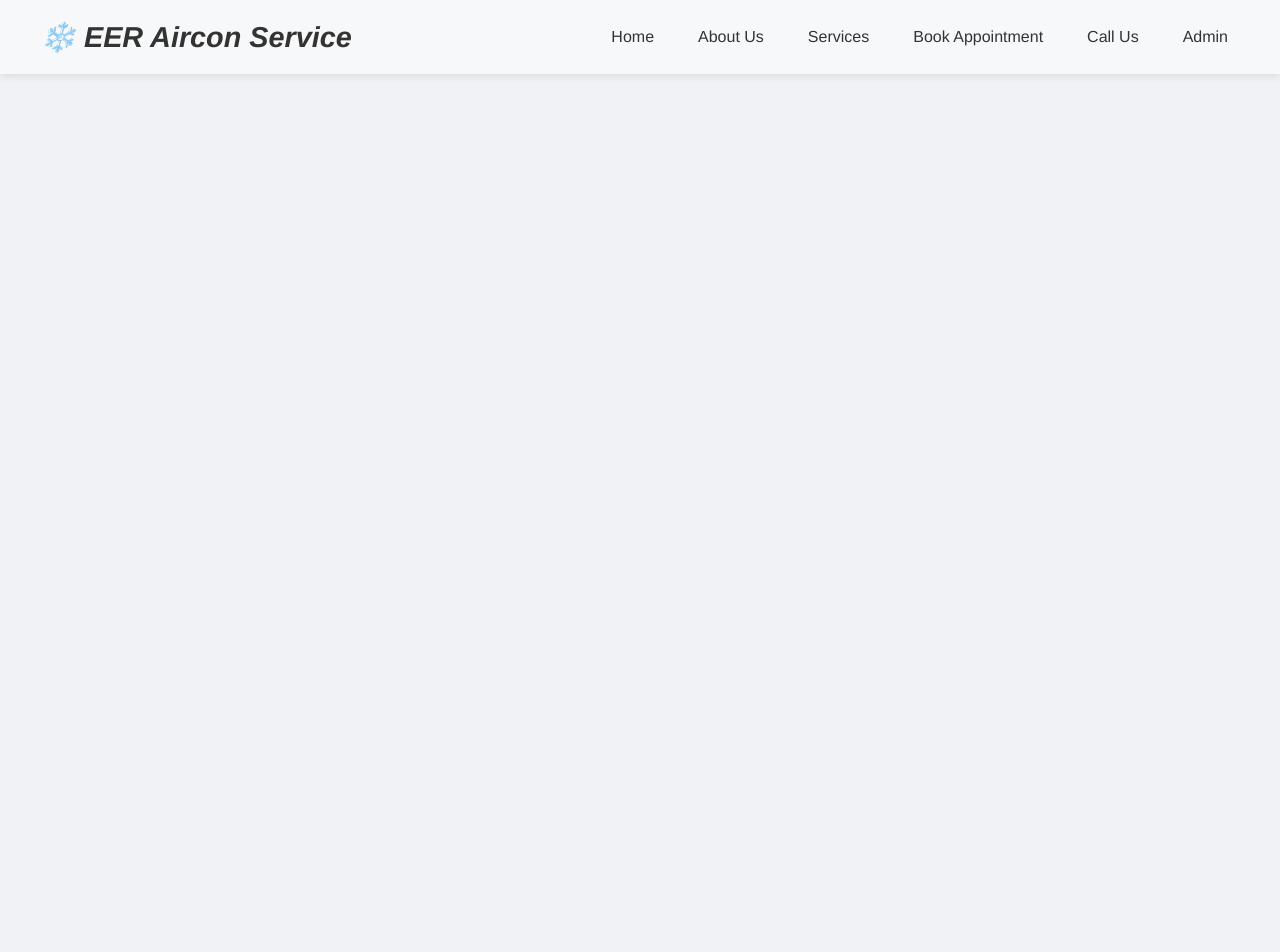
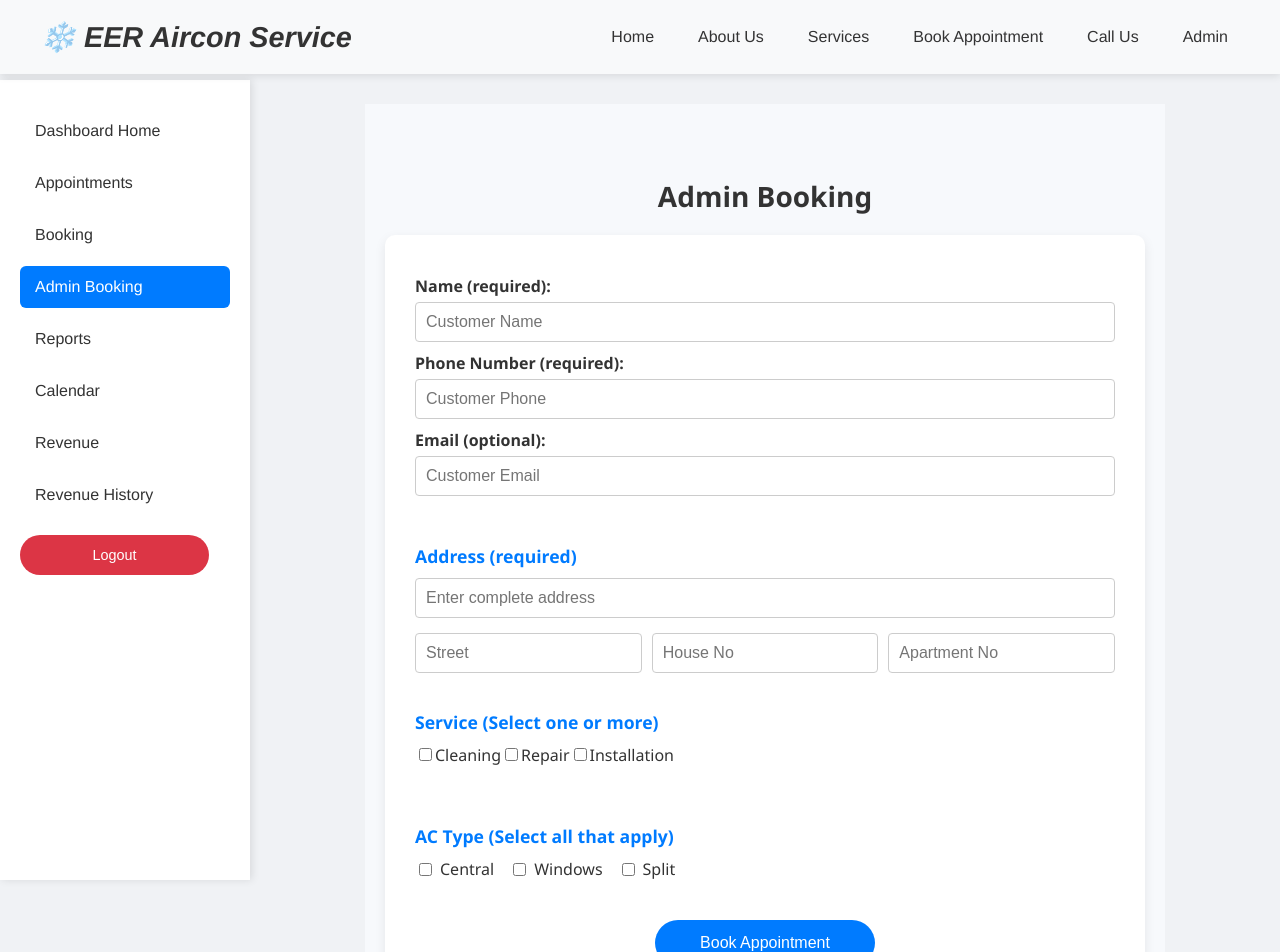
Before and after one commit to Plonteras191/FE-AC-SERVICE-SYSTEM-FINAL, a React (Vite) app in the folder ac-service/: page /admin/admin-booking in a window 1280 px wide. Shown: the top 952 px of the page. Before the commit the page ends 800 px from the top, so only its background shows below. Built offline with nearby package versions, Linux system fonts and the light colour scheme.

Commit message:
thursday

```diff
--- a/ac-service/src/App.jsx
+++ b/ac-service/src/App.jsx
@@ -18,7 +18,7 @@ import AdminReports from './admin/AdminReports';
 import AdminCalendar from './admin/AdminCalendar';
 import Revenue from './admin/Revenue';
 import RevenueHistory from './admin/RevenueHistory';
-import AdminBooking from './admin/AdminBooking'; // New AdminBooking page
+import AdminBooking from './admin/AdminBooking';
 import AdminLayout from './admin/AdminLayout';
 
 import PageWrapper from './components/PageWrapper';
@@ -44,7 +44,8 @@ const AnimatedRoutes = () => {
         <Route path="/admin" element={<AdminLayout />}>
           <Route path="dashboard" element={<PageWrapper><Dashboard /></PageWrapper>} />
           <Route path="appointments" element={<PageWrapper><AdminAppointments /></PageWrapper>} />
-          <Route path="booking" element={<PageWrapper><AdminBooking /></PageWrapper>} />
+          {/* Admin Booking route (unique path) */}
+          <Route path="admin-booking" element={<PageWrapper><AdminBooking /></PageWrapper>} />
           <Route path="reports" element={<PageWrapper><AdminReports /></PageWrapper>} />
           <Route path="calendar" element={<PageWrapper><AdminCalendar /></PageWrapper>} />
           <Route path="revenue" element={<PageWrapper><Revenue /></PageWrapper>} />
--- a/ac-service/src/admin/AdminBooking.jsx
+++ b/ac-service/src/admin/AdminBooking.jsx
@@ -1,113 +1,173 @@
-// src/admin/AdminBooking.jsx
+// src/pages/AdminBooking.jsx
 import React, { useState } from 'react';
 import { useNavigate } from 'react-router-dom';
-import '../styles/AdminBooking.css';
+import DatePicker from 'react-datepicker';
+import "react-datepicker/dist/react-datepicker.css";
+import Modal from '../components/Modal';
+import '../styles/Booking.css';
 
-// Mapping of service keys to full service names
 const serviceOptions = {
-  maintenance: "Routine Maintenance and Cleaning",
+  cleaning: "Cleaning",
   repair: "Repair",
   installation: "Installation",
 };
 
-// Mapping for aircon types (if you want to display full names, you can modify accordingly)
-const airconOptions = {
-  Central: "Central",
-  Window: "Window",
-  Split: "Split",
-};
-
 const AdminBooking = () => {
-  const [name, setName] = useState('');
-  const [phone, setPhone] = useState('');
-  const [address, setAddress] = useState('');
   const [selectedServices, setSelectedServices] = useState([]);
-  const [selectedAirconTypes, setSelectedAirconTypes] = useState([]);
+  const [serviceDates, setServiceDates] = useState({}); // Stores a date for each service
+  const [acTypes, setAcTypes] = useState([]);
+  const [isConfirmModalOpen, setIsConfirmModalOpen] = useState(false);
   const navigate = useNavigate();
 
   const handleServiceChange = (e) => {
     const { value, checked } = e.target;
     if (checked) {
-      setSelectedServices([...selectedServices, value]);
+      setSelectedServices(prev => [...prev, value]);
+      setServiceDates(prev => ({ ...prev, [value]: null }));
     } else {
-      setSelectedServices(selectedServices.filter(service => service !== value));
+      setSelectedServices(prev => prev.filter(service => service !== value));
+      setServiceDates(prev => {
+        const newDates = { ...prev };
+        delete newDates[value];
+        return newDates;
+      });
     }
   };
 
-  const handleAirconChange = (e) => {
+  const handleACTypeChange = (e) => {
     const { value, checked } = e.target;
     if (checked) {
-      setSelectedAirconTypes([...selectedAirconTypes, value]);
+      setAcTypes(prev => [...prev, value]);
     } else {
-      setSelectedAirconTypes(selectedAirconTypes.filter(type => type !== value));
+      setAcTypes(prev => prev.filter(type => type !== value));
     }
+  };
+
+  const handleServiceDateChange = (service, date) => {
+    setServiceDates(prev => ({ ...prev, [service]: date }));
   };
 
   const handleSubmit = (e) => {
     e.preventDefault();
-    // Create a booking object
+
+    // Validate that a date is selected for each chosen service
+    for (const service of selectedServices) {
+      if (!serviceDates[service]) {
+        alert(`Please select a date for ${serviceOptions[service]}.`);
+        return;
+      }
+    }
+
+    const formData = new FormData(e.target);
     const bookingData = {
-      name,
-      phone,
-      address,
-      // Map keys to full names for services
-      services: selectedServices.map(service => serviceOptions[service]),
-      airconTypes: selectedAirconTypes,
+      name: formData.get('name'),
+      phone: formData.get('phone'),
+      email: formData.get('email'),
+      completeAddress: formData.get('completeAddress'),
+      street: formData.get('street'),
+      houseNo: formData.get('houseNo'),
+      apartmentNo: formData.get('apartmentNo'),
+      services: selectedServices.map(service => ({
+        type: serviceOptions[service],
+        date: serviceDates[service] ? serviceDates[service].toISOString().slice(0, 10) : null,
+      })),
+      acTypes,
     };
-    console.log("Admin Booking Data:", bookingData);
-    alert("Booking submitted successfully!");
-    // Optionally reset the form fields:
-    setName('');
-    setPhone('');
-    setAddress('');
-    setSelectedServices([]);
-    setSelectedAirconTypes([]);
-    // You can also navigate to a confirmation page if needed:
-    // navigate('/admin/confirmation', { state: bookingData });
+
+    fetch("http://localhost/AC-SERVICE-FINAL/backend/api/booking.php", {
+      method: "POST",
+      headers: {
+        "Content-Type": "application/json",
+      },
+      body: JSON.stringify(bookingData),
+    })
+      .then(response => response.json())
+      .then(responseData => {
+        console.log("Response from backend:", responseData);
+        if (responseData.bookingId) {
+          // Open the confirmation modal on success
+          setIsConfirmModalOpen(true);
+        } else {
+          alert("Error saving booking: " + responseData.message);
+        }
+      })
+      .catch(error => {
+        console.error("Error saving booking:", error);
+      });
+  };
+
+  // Modal confirmation: when admin confirms, navigate to admin dashboard (adjust path as needed)
+  const handleModalConfirm = () => {
+    setIsConfirmModalOpen(false);
+    navigate('/admin/dashboard');
+  };
+
+  // If the admin cancels the confirmation, just close the modal (stay on current page)
+  const handleModalCancel = () => {
+    setIsConfirmModalOpen(false);
   };
 
   return (
-    <div className="admin-booking-container">
+    <div className="booking-container">
       <h2>Admin Booking</h2>
-      <form onSubmit={handleSubmit} className="admin-booking-form">
-        <div className="form-group">
-          <label htmlFor="adminName">Name:</label>
+      <div className="booking-box">
+        <form onSubmit={handleSubmit}>
+          {/* Customer Details Section */}
+          <div className="customer-details">
+            <label htmlFor="name">Name (required):</label>
             <input
               type="text"
-            id="adminName"
-            value={name}
-            onChange={(e) => setName(e.target.value)}
-            placeholder="Enter customer name"
+              id="name"
+              name="name"
+              placeholder="Customer Name"
               required
+              pattern="[A-Za-z ]+"
+              title="Name should contain only letters and spaces."
             />
-        </div>
-        <div className="form-group">
-          <label htmlFor="adminPhone">Phone Number:</label>
+
+            <label htmlFor="phone">Phone Number (required):</label>
             <input
               type="tel"
-            id="adminPhone"
-            value={phone}
-            onChange={(e) => setPhone(e.target.value)}
-            placeholder="Enter phone number"
+              id="phone"
+              name="phone"
+              placeholder="Customer Phone"
               required
               pattern="^[0-9]{11}$"
               title="Phone number must be exactly 11 digits."
             />
+
+            <label htmlFor="email">Email (optional):</label>
+            <input
+              type="email"
+              id="email"
+              name="email"
+              placeholder="Customer Email"
+            />
           </div>
-        <div className="form-group">
-          <label htmlFor="adminAddress">Address:</label>
+
+          {/* Address Section */}
+          <div className="address-section">
+            <h3>Address (required)</h3>
+            <div className="complete-address">
               <input
                 type="text"
-            id="adminAddress"
-            value={address}
-            onChange={(e) => setAddress(e.target.value)}
+                id="completeAddress"
+                name="completeAddress"
                 placeholder="Enter complete address"
                 required
               />
             </div>
-        <div className="form-group">
-          <label>Type of Service (Select one or more):</label>
-          <div className="checkbox-group">
+            <div className="address-inputs">
+              <input type="text" name="street" placeholder="Street" required />
+              <input type="text" name="houseNo" placeholder="House No" />
+              <input type="text" name="apartmentNo" placeholder="Apartment No" />
+            </div>
+          </div>
+
+          {/* Service Section */}
+          <div className="service-section">
+            <h3>Service (Select one or more)</h3>
+            <div className="service-options">
               {Object.entries(serviceOptions).map(([key, label]) => (
                 <label key={key}>
                   <input
@@ -120,25 +180,70 @@ const AdminBooking = () => {
                 </label>
               ))}
             </div>
+            {/* Date pickers for each selected service */}
+            {selectedServices.length > 0 && (
+              <div className="service-dates">
+                {selectedServices.map(service => (
+                  <div key={service} className="service-date-picker">
+                    <label>Select date for {serviceOptions[service]}:</label>
+                    <DatePicker
+                      selected={serviceDates[service]}
+                      onChange={(date) => handleServiceDateChange(service, date)}
+                      minDate={new Date()} // Allow only current and future dates
+                      placeholderText="Select a date"
+                      required
+                      dateFormat="yyyy-MM-dd"
+                    />
                   </div>
-        <div className="form-group">
-          <label>Type of Aircon (Select one or more):</label>
-          <div className="checkbox-group">
-            {Object.entries(airconOptions).map(([key, label]) => (
-              <label key={key}>
+                ))}
+              </div>
+            )}
+          </div>
+
+          {/* AC Type Section */}
+          <div className="ac-type-section">
+            <h3>AC Type (Select all that apply)</h3>
+            <div className="ac-type-options">
+              <label>
                 <input
                   type="checkbox"
-                  value={key}
-                  checked={selectedAirconTypes.includes(key)}
-                  onChange={handleAirconChange}
+                  value="Central"
+                  checked={acTypes.includes("Central")}
+                  onChange={handleACTypeChange}
                 />
-                {label}
+                Central
               </label>
-            ))}
+              <label>
+                <input
+                  type="checkbox"
+                  value="Windows"
+                  checked={acTypes.includes("Windows")}
+                  onChange={handleACTypeChange}
+                />
+                Windows
+              </label>
+              <label>
+                <input
+                  type="checkbox"
+                  value="Split"
+                  checked={acTypes.includes("Split")}
+                  onChange={handleACTypeChange}
+                />
+                Split
+              </label>
             </div>
           </div>
-        <button type="submit" className="admin-booking-submit">Submit Booking</button>
+
+          <button type="submit">Book Appointment</button>
         </form>
+      </div>
+      <Modal
+        isOpen={isConfirmModalOpen}
+        title="Booking Confirmed"
+        message="The booking has been successfully saved."
+        onConfirm={handleModalConfirm}
+        onCancel={handleModalCancel}
+      />
     </div>
   );
 };
--- a/ac-service/src/admin/AdminLayout.jsx
+++ b/ac-service/src/admin/AdminLayout.jsx
@@ -31,6 +31,11 @@ const AdminLayout = () => {
           <li>
             <NavLink to="/admin/booking" className={({ isActive }) => isActive ? 'active' : ''}>
               Booking
+            </NavLink>
+          </li>
+          <li>
+            <NavLink to="/admin/admin-booking" className={({ isActive }) => isActive ? 'active' : ''}>
+              Admin Booking
             </NavLink>
           </li>
           <li>
```
Also changed, not shown: ac-service/src/admin/AdminAppointments.jsx (+10 -7 lines), ac-service/src/styles/AdminAppointments.css (+10 -0 lines), 1 other file (tests, documents, lock files or other folders). Lines whose indentation alone changed are shown as unchanged.
